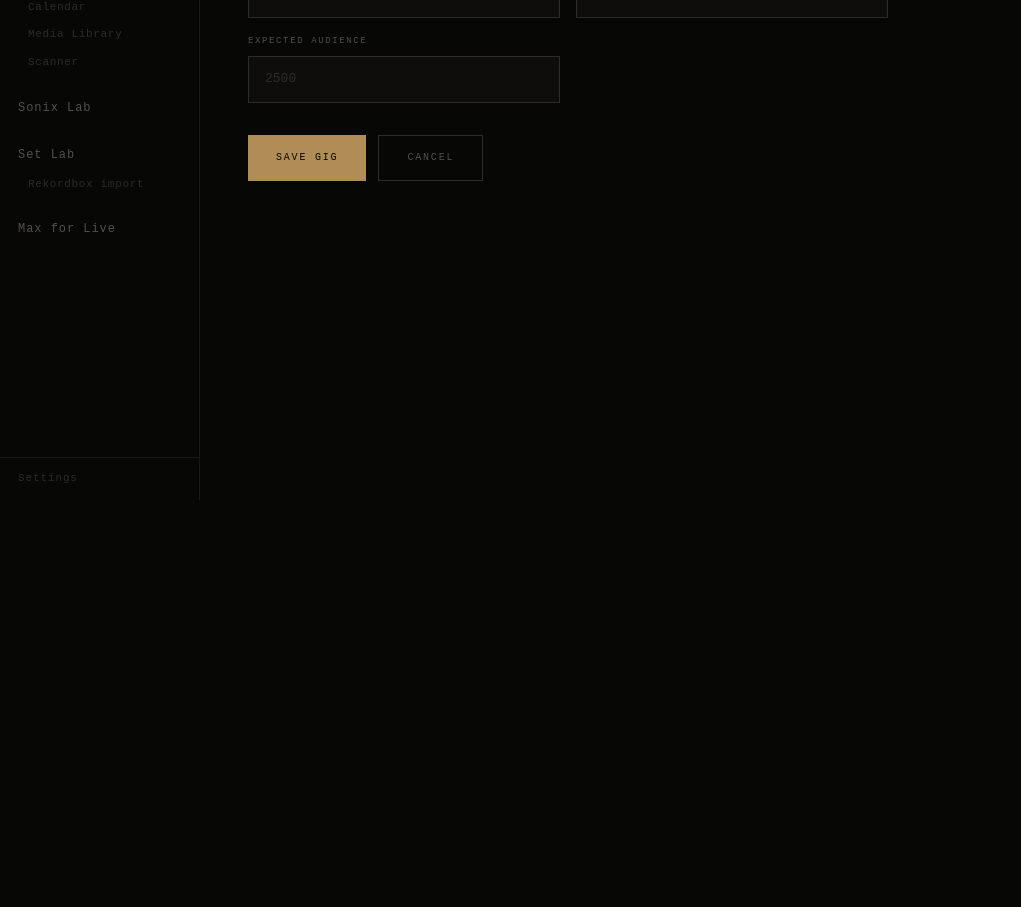
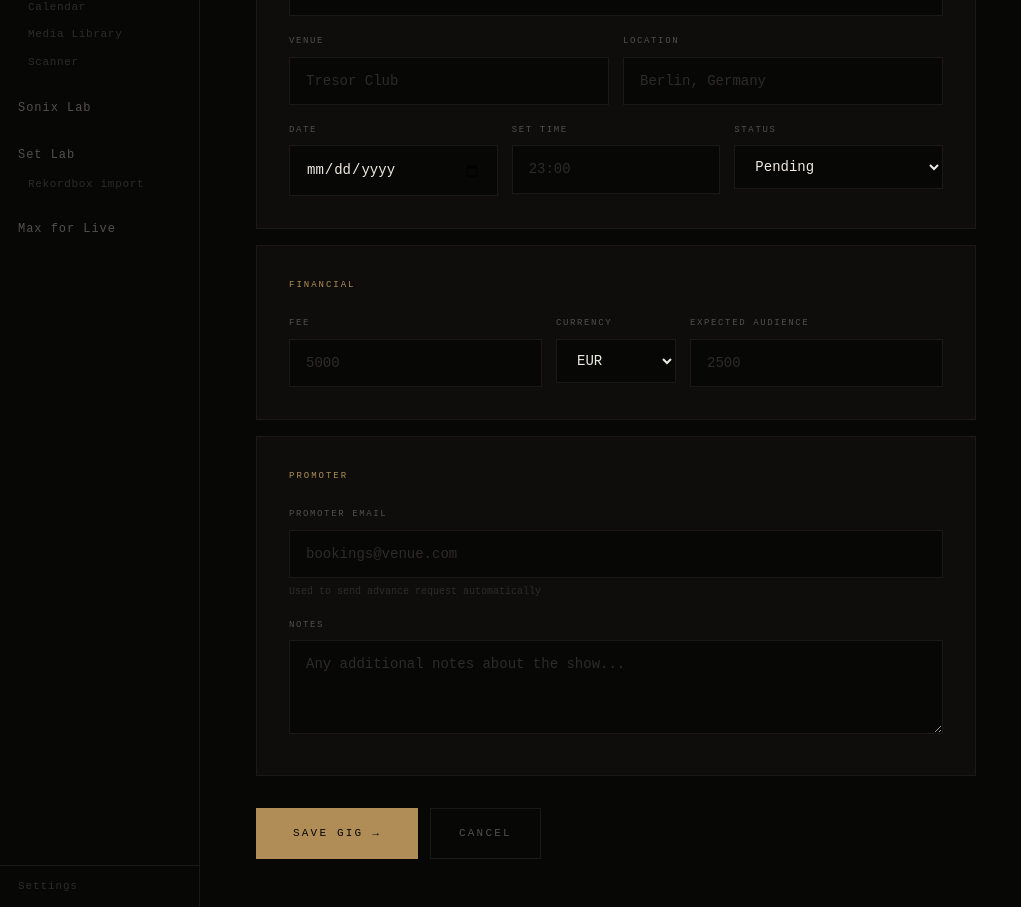
Before and after one commit to absoluteisherenow/signallab, a Next.js app: page /gigs/new in a window 1280 px wide. Shown: the part 300-1207 px from the top of the page, without its empty margins (0-1021 px from the left). Before the commit the page ends 800 px from the top, so only its background shows below. Built offline with nearby package versions, Linux system fonts and the light colour scheme.

Commit message:
New gig form saves to Supabase

```diff
--- a/src/app/gigs/new/page.tsx
+++ b/src/app/gigs/new/page.tsx
@@ -1,26 +1,197 @@
-"use client"
-import { useState } from "react"
-import { useRouter } from "next/navigation"
+'use client'
+
+import { useState } from 'react'
+import { useRouter } from 'next/navigation'
 
 export default function NewGig() {
   const router = useRouter()
-  const [form, setForm] = useState({title:"",venue:"",location:"",date:"",time:"",fee:"",audience:""})
+  const [saving, setSaving] = useState(false)
+  const [error, setError] = useState('')
+  const [form, setForm] = useState({
+    title: '',
+    venue: '',
+    location: '',
+    date: '',
+    time: '',
+    fee: '',
+    currency: 'EUR',
+    audience: '',
+    status: 'pending',
+    promoter_email: '',
+    notes: '',
+  })
+
+  const s = {
+    bg: '#070706', panel: '#0e0d0b', border: '#1a1917',
+    gold: '#b08d57', text: '#f0ebe2', dim: '#8a8780', dimmer: '#52504c',
+    font: "'DM Mono', monospace",
+  }
+
+  const inputStyle = {
+    width: '100%', background: s.bg, border: `1px solid ${s.border}`,
+    color: s.text, fontFamily: s.font, fontSize: '14px',
+    padding: '12px 16px', outline: 'none', boxSizing: 'border-box' as const,
+  }
+
+  const labelStyle = {
+    fontSize: '9px', letterSpacing: '0.18em', color: s.dimmer,
+    textTransform: 'uppercase' as const, marginBottom: '8px', display: 'block',
+  }
+
+  function update(key: string, value: string) {
+    setForm(f => ({ ...f, [key]: value }))
+  }
+
+  async function save() {
+    if (!form.title) { setError('Show title is required'); return }
+    setSaving(true)
+    setError('')
+    try {
+      const res = await fetch('/api/gigs', {
+        method: 'POST',
+        headers: { 'Content-Type': 'application/json' },
+        body: JSON.stringify(form),
+      })
+      const data = await res.json()
+      if (!data.success) throw new Error(data.error || 'Failed to save')
+      router.push('/gigs')
+    } catch (err: any) {
+      setError(err.message)
+      setSaving(false)
+    }
+  }
+
   return (
-    <div style={{fontFamily:"DM Mono, monospace",color:"#f0ebe2",background:"#070706",minHeight:"100vh",padding:"40px 48px"}}>
-      <div style={{fontSize:"9px",letterSpacing:"0.3em",color:"#b08d57",textTransform:"uppercase",marginBottom:"24px"}}>Add new gig</div>
-      <div style={{display:"grid",gridTemplateColumns:"1fr 1fr",gap:"16px",maxWidth:"640px"}}>
-        {[["title","Show title","Electric Nights Festival"],["venue","Venue","Tresor Club"],["location","Location","Berlin, Germany"],["date","Date","2026-06-01"],["time","Set time","23:00"],["fee","Fee (€)","5000"],["audience","Expected audience","2500"]].map(([k,l,p]) => (
-          <div key={k}>
-            <div style={{fontSize:"9px",letterSpacing:"0.18em",color:"#52504c",textTransform:"uppercase",marginBottom:"8px"}}>{l}</div>
-            <input value={form[k as keyof typeof form]} onChange={e=>setForm(f=>({...f,[k]:e.target.value}))} placeholder={p}
-              style={{width:"100%",background:"#0e0d0b",border:"1px solid #2e2c29",color:"#f0ebe2",fontFamily:"DM Mono,monospace",fontSize:"13px",padding:"12px 16px",outline:"none",boxSizing:"border-box"}} />
+    <div style={{ background: s.bg, color: s.text, fontFamily: s.font, minHeight: '100vh', padding: '48px 56px' }}>
+
+      <div style={{ marginBottom: '40px' }}>
+        <div style={{ fontSize: '9px', letterSpacing: '0.3em', color: s.gold, textTransform: 'uppercase', display: 'flex', alignItems: 'center', gap: '12px', marginBottom: '14px' }}>
+          <span style={{ display: 'block', width: '28px', height: '1px', background: s.gold }} />
+          Signal Lab — New gig
+        </div>
+        <div style={{ fontFamily: "'Unbounded', sans-serif", fontSize: '36px', fontWeight: 200, letterSpacing: '0.03em' }}>Add new gig</div>
+      </div>
+
+      <div style={{ maxWidth: '720px' }}>
+
+        {/* SHOW DETAILS */}
+        <div style={{ background: s.panel, border: `1px solid ${s.border}`, padding: '32px', marginBottom: '16px' }}>
+          <div style={{ fontSize: '9px', letterSpacing: '0.22em', color: s.gold, textTransform: 'uppercase', marginBottom: '24px' }}>Show details</div>
+          <div style={{ display: 'flex', flexDirection: 'column', gap: '18px' }}>
+            <div>
+              <label style={labelStyle}>Show title *</label>
+              <input value={form.title} onChange={e => update('title', e.target.value)}
+                placeholder="Electric Nights Festival" style={inputStyle} />
+            </div>
+            <div style={{ display: 'grid', gridTemplateColumns: '1fr 1fr', gap: '14px' }}>
+              <div>
+                <label style={labelStyle}>Venue</label>
+                <input value={form.venue} onChange={e => update('venue', e.target.value)}
+                  placeholder="Tresor Club" style={inputStyle} />
+              </div>
+              <div>
+                <label style={labelStyle}>Location</label>
+                <input value={form.location} onChange={e => update('location', e.target.value)}
+                  placeholder="Berlin, Germany" style={inputStyle} />
+              </div>
+            </div>
+            <div style={{ display: 'grid', gridTemplateColumns: '1fr 1fr 1fr', gap: '14px' }}>
+              <div>
+                <label style={labelStyle}>Date</label>
+                <input type="date" value={form.date} onChange={e => update('date', e.target.value)} style={inputStyle} />
+              </div>
+              <div>
+                <label style={labelStyle}>Set time</label>
+                <input value={form.time} onChange={e => update('time', e.target.value)}
+                  placeholder="23:00" style={inputStyle} />
+              </div>
+              <div>
+                <label style={labelStyle}>Status</label>
+                <select value={form.status} onChange={e => update('status', e.target.value)} style={inputStyle}>
+                  <option value="pending">Pending</option>
+                  <option value="confirmed">Confirmed</option>
+                  <option value="cancelled">Cancelled</option>
+                </select>
+              </div>
+            </div>
           </div>
-        ))}
+        </div>
+
+        {/* FINANCIAL */}
+        <div style={{ background: s.panel, border: `1px solid ${s.border}`, padding: '32px', marginBottom: '16px' }}>
+          <div style={{ fontSize: '9px', letterSpacing: '0.22em', color: s.gold, textTransform: 'uppercase', marginBottom: '24px' }}>Financial</div>
+          <div style={{ display: 'grid', gridTemplateColumns: '1fr 120px 1fr', gap: '14px' }}>
+            <div>
+              <label style={labelStyle}>Fee</label>
+              <input value={form.fee} onChange={e => update('fee', e.target.value)}
+                placeholder="5000" style={inputStyle} />
+            </div>
+            <div>
+              <label style={labelStyle}>Currency</label>
+              <select value={form.currency} onChange={e => update('currency', e.target.value)} style={inputStyle}>
+                <option value="EUR">EUR</option>
+                <option value="GBP">GBP</option>
+                <option value="USD">USD</option>
+                <option value="AUD">AUD</option>
+              </select>
+            </div>
+            <div>
+              <label style={labelStyle}>Expected audience</label>
+              <input value={form.audience} onChange={e => update('audience', e.target.value)}
+                placeholder="2500" style={inputStyle} />
+            </div>
+          </div>
+        </div>
+
+        {/* PROMOTER */}
+        <div style={{ background: s.panel, border: `1px solid ${s.border}`, padding: '32px', marginBottom: '32px' }}>
+          <div style={{ fontSize: '9px', letterSpacing: '0.22em', color: s.gold, textTransform: 'uppercase', marginBottom: '24px' }}>Promoter</div>
+          <div style={{ display: 'flex', flexDirection: 'column', gap: '18px' }}>
+            <div>
+              <label style={labelStyle}>Promoter email</label>
+              <input type="email" value={form.promoter_email} onChange={e => update('promoter_email', e.target.value)}
+                placeholder="bookings@venue.com" style={inputStyle} />
+              <div style={{ fontSize: '10px', color: '#2e2c29', marginTop: '6px' }}>Used to send advance request automatically</div>
+            </div>
+            <div>
+              <label style={labelStyle}>Notes</label>
+              <textarea value={form.notes} onChange={e => update('notes', e.target.value)}
+                placeholder="Any additional notes about the show..."
+                rows={3} style={{ ...inputStyle, resize: 'vertical' }} />
+            </div>
+          </div>
+        </div>
+
+        {error && (
+          <div style={{ fontSize: '12px', color: '#8a4a3a', padding: '14px 18px', border: '1px solid #4a2a1a', background: '#1a0a06', marginBottom: '20px' }}>
+            {error}
+          </div>
+        )}
+
+        <div style={{ display: 'flex', gap: '12px' }}>
+          <button onClick={save} disabled={saving} style={{
+            background: saving ? s.panel : s.gold,
+            color: saving ? s.dimmer : '#070706',
+            border: `1px solid ${saving ? s.border : s.gold}`,
+            fontFamily: s.font, fontSize: '11px', letterSpacing: '0.2em',
+            textTransform: 'uppercase', padding: '16px 36px', cursor: saving ? 'default' : 'pointer',
+            display: 'flex', alignItems: 'center', gap: '10px',
+          }}>
+            {saving && <div style={{ width: '10px', height: '10px', border: `1px solid ${s.dimmer}`, borderTopColor: 'transparent', borderRadius: '50%', animation: 'spin 0.8s linear infinite' }} />}
+            {saving ? 'Saving...' : 'Save gig →'}
+          </button>
+          <button onClick={() => router.push('/gigs')} style={{
+            background: 'transparent', color: s.dimmer,
+            border: `1px solid ${s.border}`, fontFamily: s.font,
+            fontSize: '11px', letterSpacing: '0.2em', textTransform: 'uppercase',
+            padding: '16px 28px', cursor: 'pointer',
+          }}>
+            Cancel
+          </button>
+        </div>
       </div>
-      <div style={{display:"flex",gap:"12px",marginTop:"32px"}}>
-        <button onClick={()=>router.push("/gigs")} style={{background:"#b08d57",color:"#070706",border:"none",fontFamily:"DM Mono,monospace",fontSize:"10px",letterSpacing:"0.18em",textTransform:"uppercase",padding:"14px 28px",cursor:"pointer"}}>Save gig</button>
-        <button onClick={()=>router.push("/gigs")} style={{background:"transparent",color:"#52504c",border:"1px solid #2e2c29",fontFamily:"DM Mono,monospace",fontSize:"10px",letterSpacing:"0.18em",textTransform:"uppercase",padding:"14px 28px",cursor:"pointer"}}>Cancel</button>
-      </div>
+
+      <style>{`@keyframes spin { to { transform: rotate(360deg) } }`}</style>
     </div>
   )
 }
```
